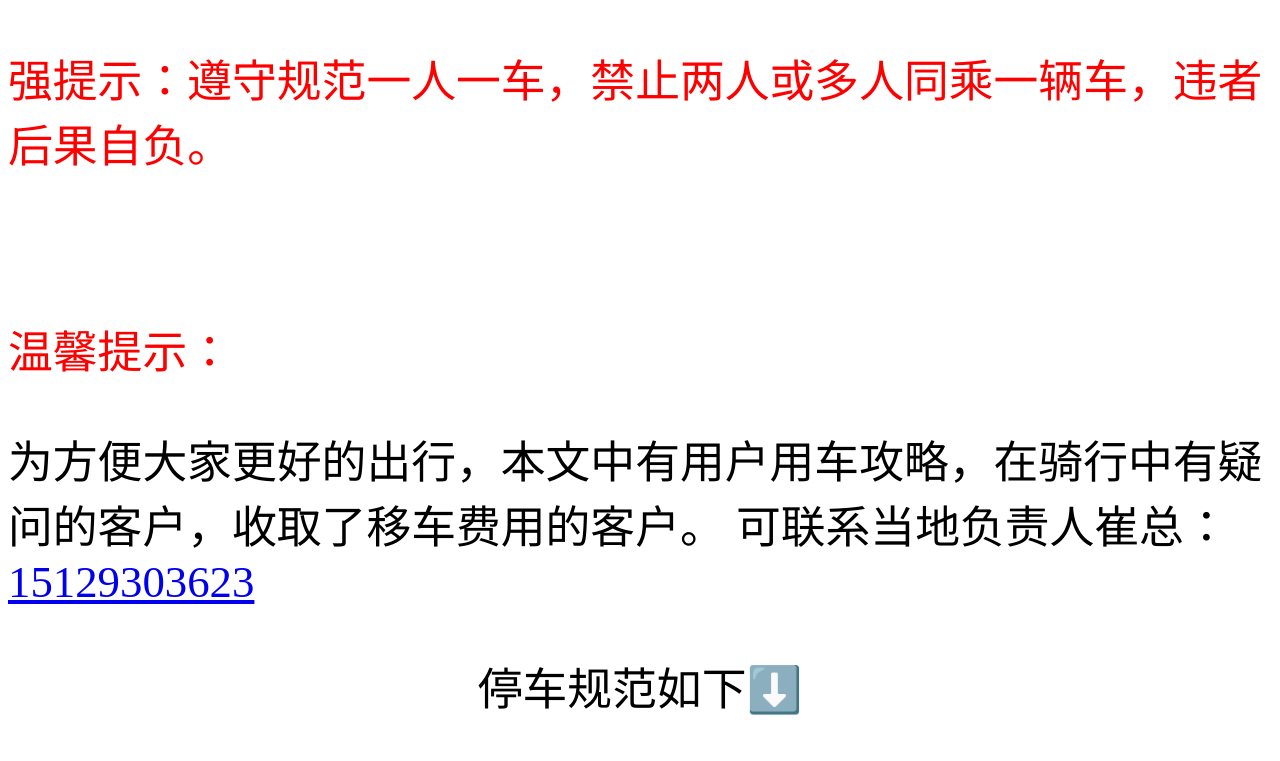
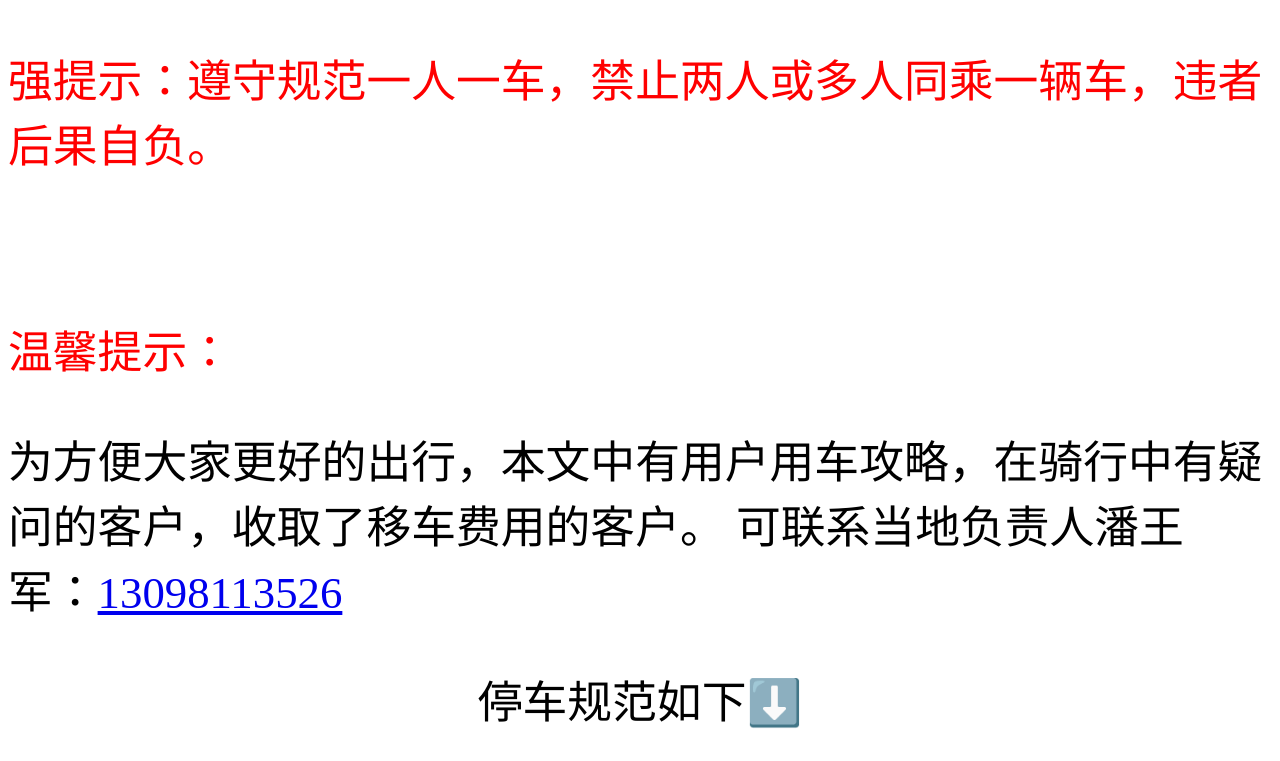
Before and after one commit to hengxingyema/simpleads, a website: page public/index.html in a window 1280 px wide. Shown: the top 761 px of the page. Drawn offline with Linux system fonts and the light colour scheme.

Commit message:
礼泉通知

```diff
--- a/public/index.html
+++ b/public/index.html
@@ -2,7 +2,7 @@
 <html>
 <head>
 	<meta charset="UTF-8">
-	<title>彬州通知</title>
+	<title>礼泉通知</title>
 
 	<link rel="stylesheet" href="css/index.css" type="text/css"/>
 	<meta name="viewport" content="width=device-width,minimum-scale=1.0,maximum-scale=1.0,user-scalable=no" />
@@ -17,7 +17,7 @@
 		<p>
 			<span style="color: red;">温馨提示：</span>
 			<p>为方便大家更好的出行，本文中有用户用车攻略，在骑行中有疑问的客户，收取了移车费用的客户。
-				可联系当地负责人崔总：<a href="tel://15129303623">15129303623</a>
+				可联系当地负责人潘王军：<a href="tel://13098113526">13098113526</a>
 			</p>
 		</p>
 
```
